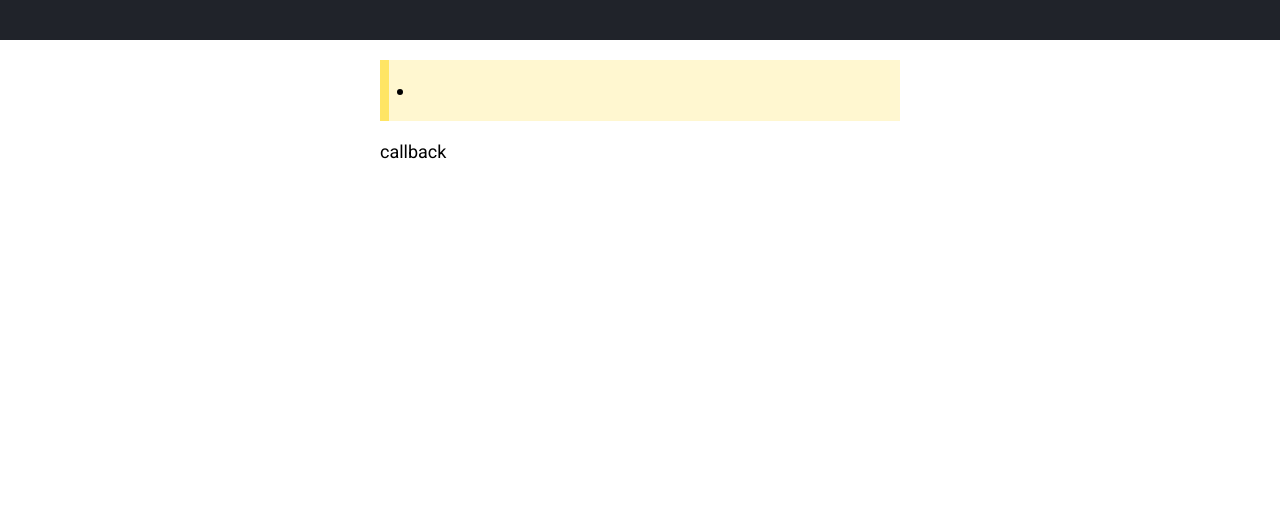
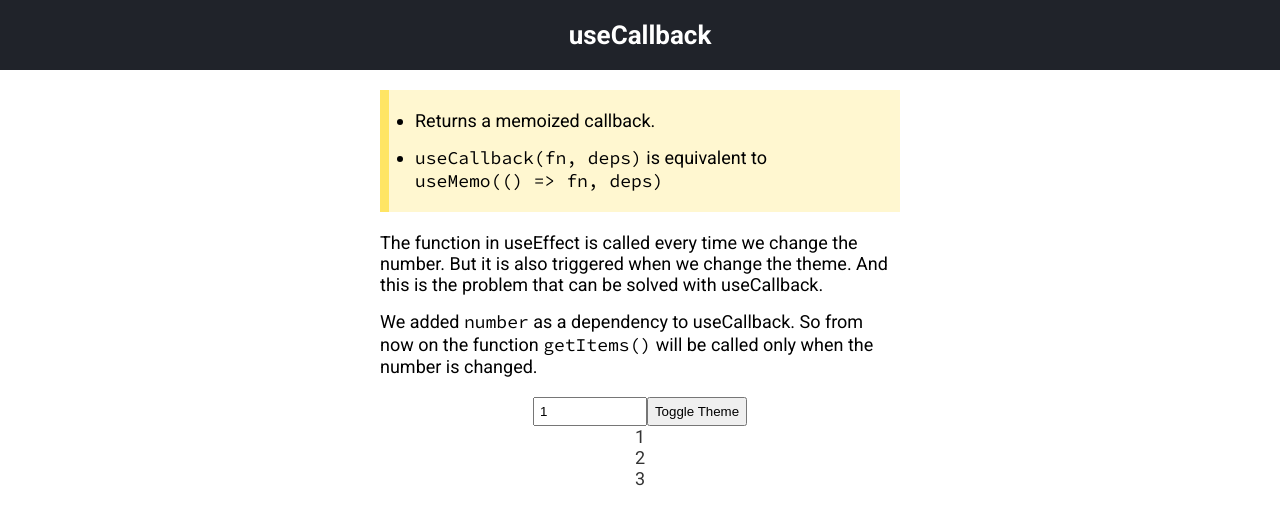
Before and after one commit to YanaKarpliuk/react-hooks, a React (Create React App) app: page /use-callback-hook in a window 1280 px wide. Shown: the top 524 px of the page. Built offline with nearby package versions, Linux system fonts and the light colour scheme.

Commit message:
useCallback added

```diff
--- /dev/null
+++ b/src/css/useCallbackHook.css
@@ -0,0 +1,10 @@
+.callback-project {
+  display: flex;
+  flex-direction: column;
+  align-items: center;
+}
+
+.callback-input {
+  width: 100px;
+  padding: 5px;
+}
--- a/src/pages/UseCallbackHook.js
+++ b/src/pages/UseCallbackHook.js
@@ -1,17 +1,70 @@
-import React from "react";
+import React, { useCallback, useEffect, useState } from "react";
+import "../css/useCallbackHook.css";
 
 export default function UseCallbackHook() {
+  const [number, setNumber] = useState(1);
+  const [dark, setDark] = useState(false);
+  const [items, setItems] = useState([]);
+
+  const getItems = useCallback(() => {
+    return [number, number + 1, number + 2];
+  }, [number]);
+
+  const theme = {
+    backgroundColor: dark ? "#333" : "#fff",
+    color: dark ? "#fff" : "#333",
+  };
+
+  useEffect(() => {
+    setItems(getItems());
+    console.log("Updating");
+  }, [getItems]);
+
   return (
     <div>
-      <h2 className="section-title"></h2>
+      <h2 className="section-title">useCallback</h2>
       <div className="section-container">
         <div className="section-rules">
           <ul>
-            <li></li>
+            <li>Returns a memoized callback.</li>
+            <li>
+              <span className="code-naming">useCallback(fn, deps)</span> is
+              equivalent to{" "}
+              <span className="code-naming">useMemo(() =&#62; fn, deps)</span>
+            </li>
           </ul>
         </div>
         <div className="section-explanation">
-          callback
+          <p>
+            The function in useEffect is called every time we change the number.
+            But it is also triggered when we change the theme. And this is the
+            problem that can be solved with useCallback.
+          </p>
+          <p>
+            We added <span className="code-naming">number</span> as a dependency
+            to useCallback. So from now on the function{" "}
+            <span className="code-naming">getItems()</span> will be called
+            only when the number is changed.
+          </p>
+        </div>
+        <div style={theme} className="callback-project">
+          <div>
+            <input
+              type="number"
+              value={number}
+              onChange={(e) => setNumber(parseInt(e.target.value))}
+              className="callback-input"
+            />
+            <button
+              className="callback-btn"
+              onClick={() => setDark((prevDark) => !prevDark)}
+            >
+              Toggle Theme
+            </button>
+          </div>
+          {items.map((item) => (
+            <div key={item}>{item}</div>
+          ))}
         </div>
       </div>
     </div>
```
